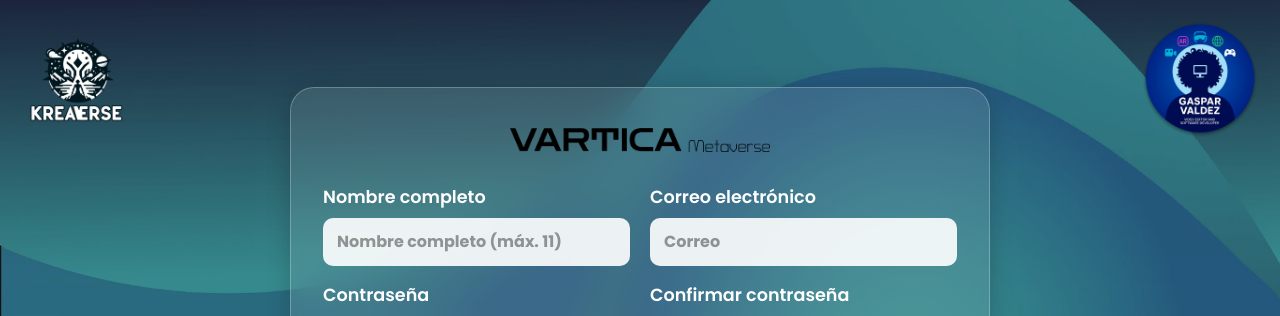
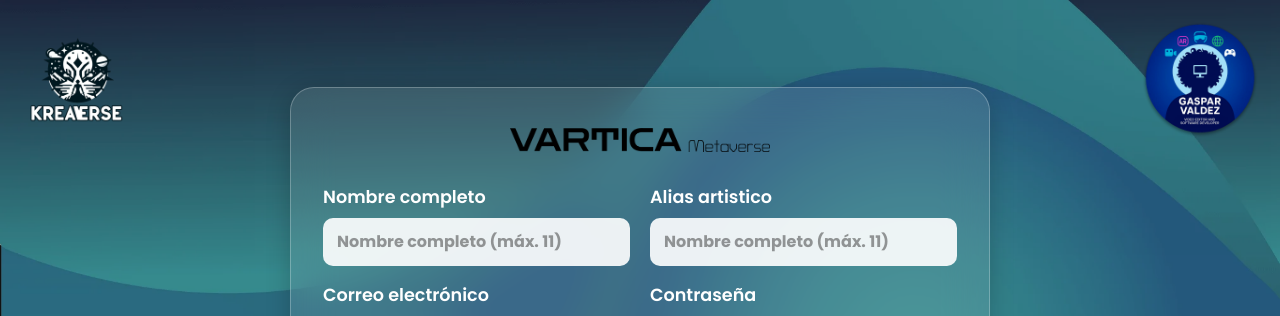
Before and after one commit to CarlosKauil/vtc_back, a React (Vite) app: page /artist-register in a window 1280 px wide. Shown: the top 316 px of the page. Built offline with nearby package versions, Linux system fonts and the light colour scheme; no server answers; a web font is replaced by a local one.

Commit message:
actualización de campo alias

```diff
--- a/src/pages/ArtistRegister.jsx
+++ b/src/pages/ArtistRegister.jsx
@@ -71,6 +71,17 @@
               name="name"
               placeholder="Nombre completo (máx. 11)"
               value={form.name}
+              onChange={handleChange}
+              required
+              maxLength="11"
+            />
+          </div>
+          <div className="auth-field">
+            <label>Alias artistico</label>
+            <input
+              name="alias"
+              placeholder="Nombre completo (máx. 11)"
+              value={form.alias}
               onChange={handleChange}
               required
               maxLength="11"
```
